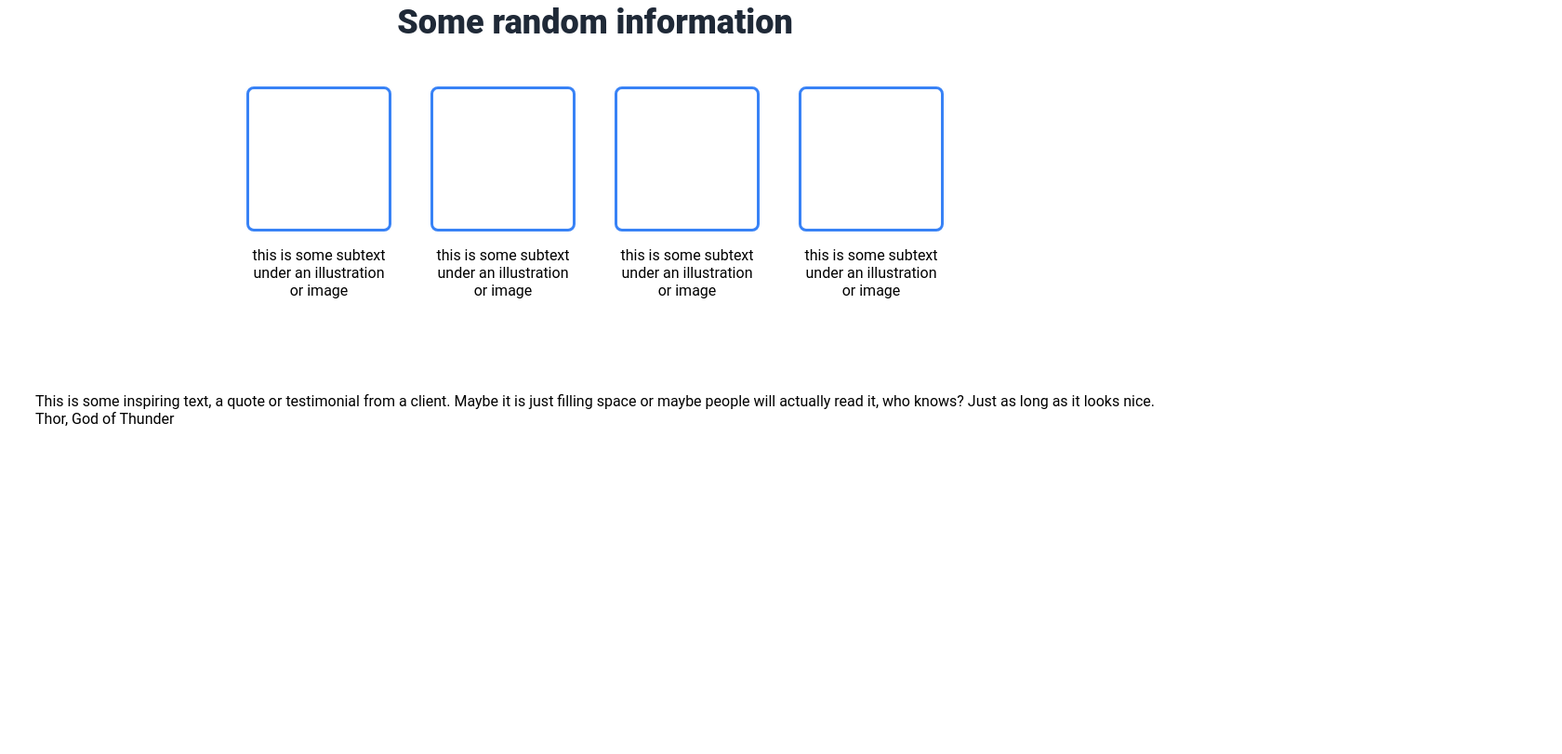
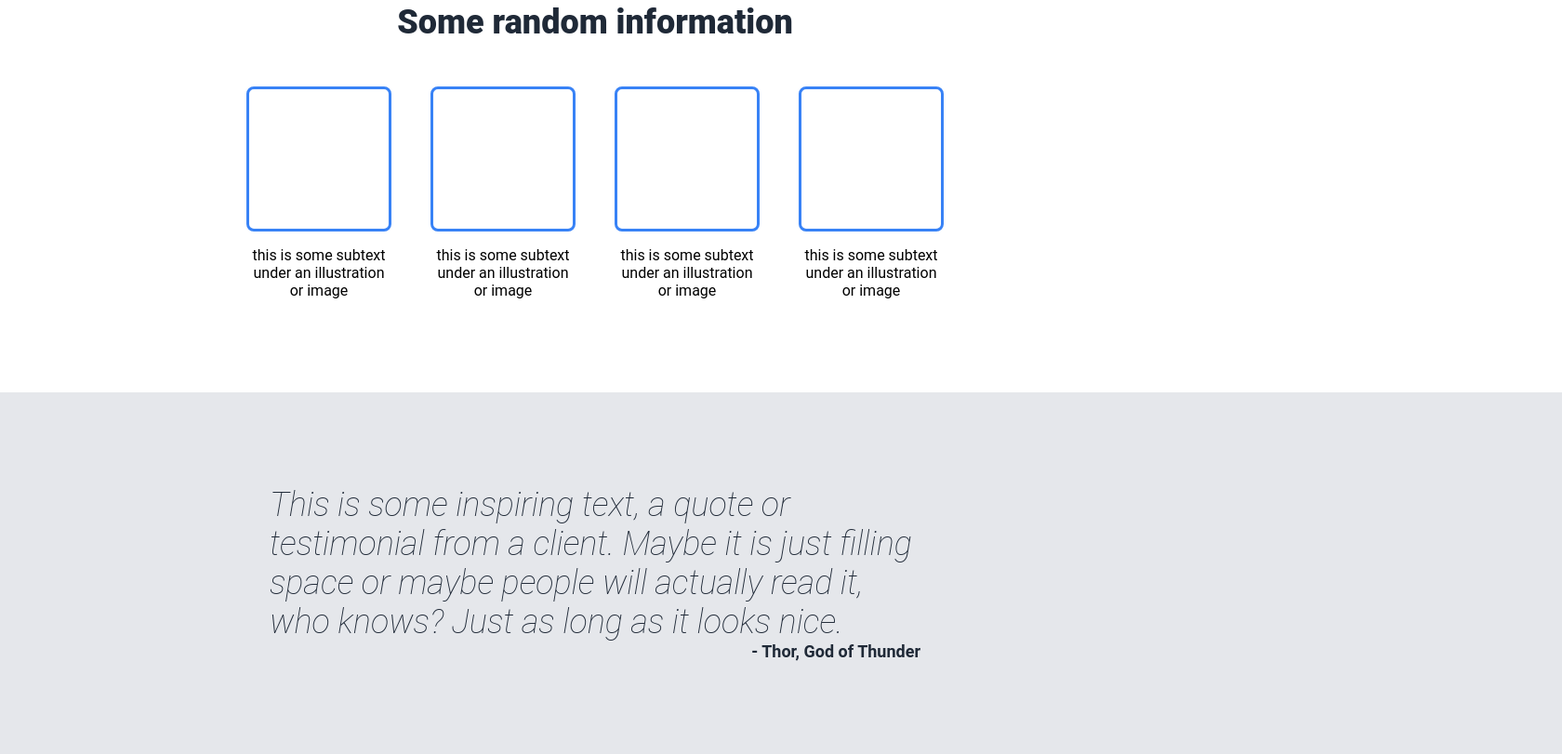
Before and after one commit to ele-ga/odin-landing-page, a plain HTML site: page index.html in a window 1280 px wide. Shown: the part 743-1554 px from the top of the page at 93% size, 1680 px wide, since content can reach past the window. Before the commit the page ends 1203 px from the top, so only its background shows below. Drawn offline with Linux system fonts and the light colour scheme.

Commit message:
Style quote section

```diff
--- a/index.html
+++ b/index.html
@@ -52,9 +52,11 @@
                 </div>
             </div>
         </div>
-        <div class="quote">
+        <div class="quote-container">
+            <div class="quote">
             This is some inspiring text, a quote or testimonial from a client. Maybe it is just filling space or maybe people will actually read it, who knows? Just as long as it looks nice.
-            <div class="quote-text">Thor, God of Thunder</div>
+            <div id="quote-text">- Thor, God of Thunder</div>
+            </div>
 
         </div>
     </body>
--- a/style.css
+++ b/style.css
@@ -137,6 +137,29 @@ button {
     width: 150px;
     border: 3px solid #3882f6;
     border-radius: 8px;
+}
+
+.quote-container {
+    background: #e5e7eb;
+    font-size: 36px;
+    font-style: italic;
+    font-weight: 100;
+    color: #1F2937;
+    display: flex;
+    justify-content: center;
+    align-items: center;
+    padding: 100px 400px;
+    width: 100vw;
+}
+
+.quote {
+    width: 700px;
+}
 
 
+#quote-text {
+    text-align: right;
+    font-size: 18px;
+    font-style: normal;
+    font-weight: bold;
 }
```
